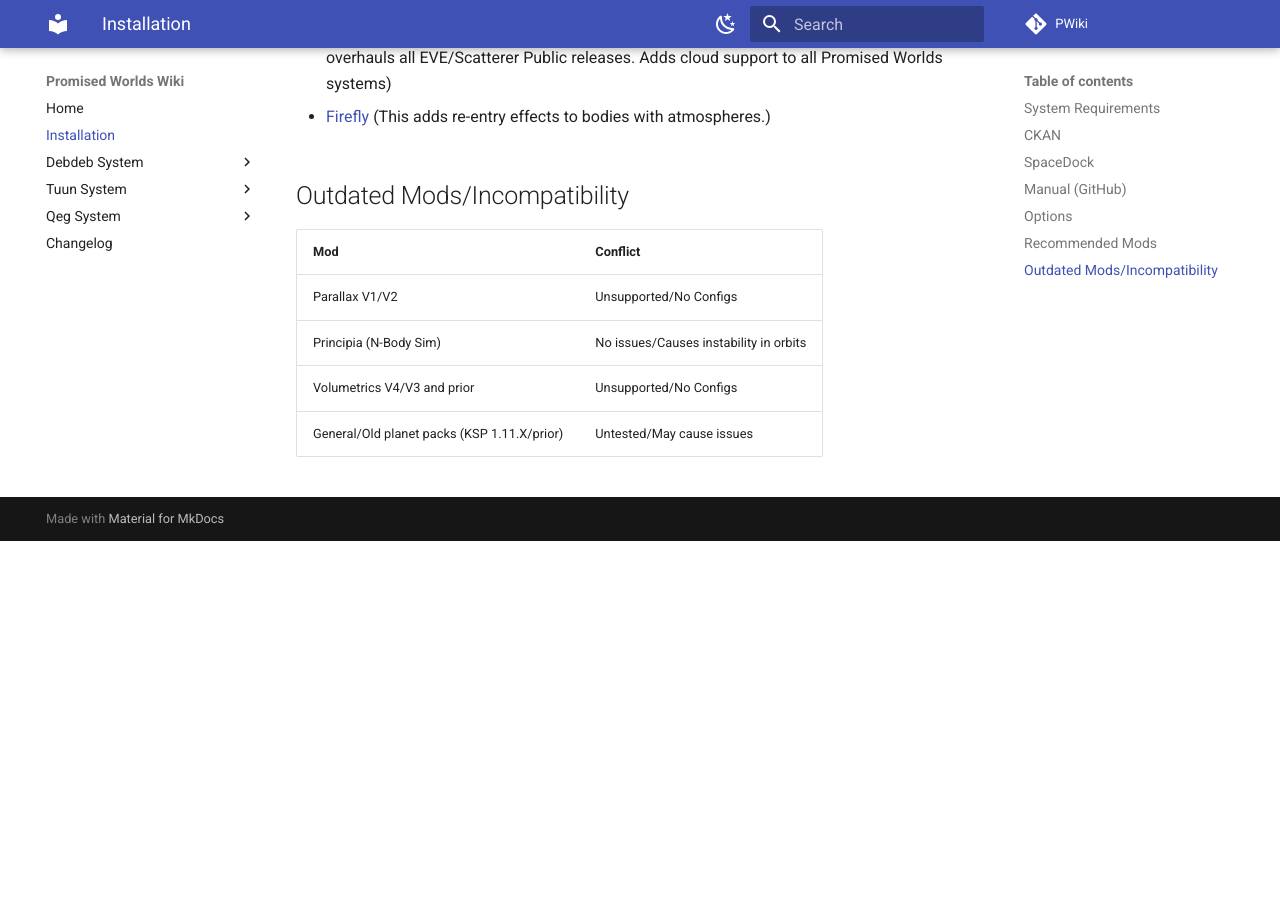
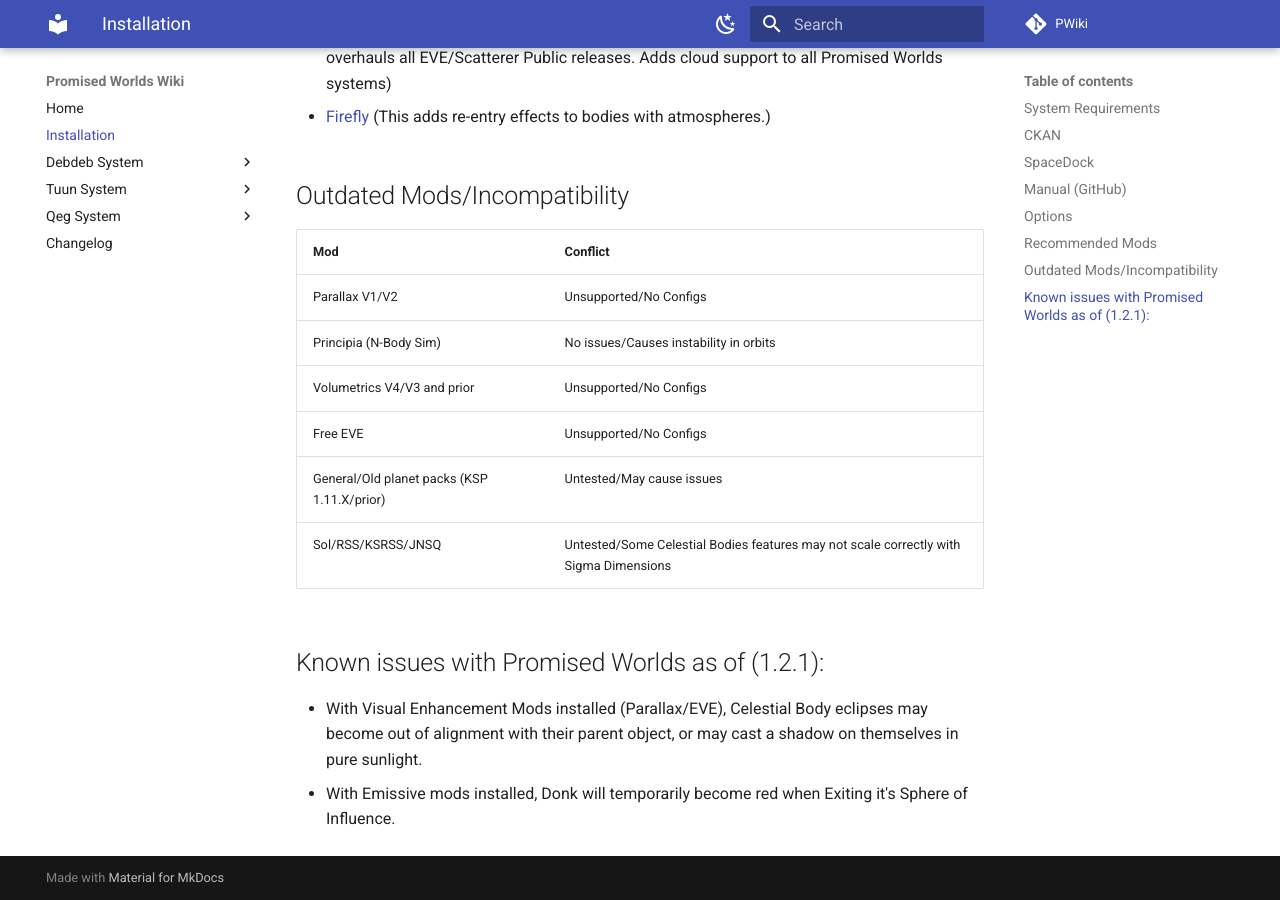
Before and after one commit to PromisedWorlds/PWiki, an MkDocs documentation site: the page built from docs/Installation.md, in a window 1280 px wide and 900 px high, scrolled down 1984 px. Built offline with MkDocs 1.6.1 and Material for MkDocs 9.7.7, drawn with Linux system fonts in a browser that asks for light colours; comment, search, counter and statistics services are not loaded; before the commit the page ends 2525 px from its top, so only the background shows below that.

Commit message:
Puf + Some Wiki Fixes
New Puf Wiki
Rask/Rusk table of contents fix
Added Known Issues to bottom of install guide. They aren't Promised Worlds issues, so that's why I list "with said mod"

```diff
--- a/docs/Installation.md
+++ b/docs/Installation.md
@@ -57,4 +57,11 @@ These mods are recommended, may require other dependencies, and are not required
 | Parallax V1/V2 | Unsupported/No Configs |
 | Principia (N-Body Sim) | No issues/Causes instability in orbits |
 | Volumetrics V4/V3 and prior | Unsupported/No Configs |
+| Free EVE | Unsupported/No Configs |
 | General/Old planet packs (KSP 1.11.X/prior) | Untested/May cause issues |
+| Sol/RSS/KSRSS/JNSQ | Untested/Some Celestial Bodies features may not scale correctly with Sigma Dimensions|
+
+## Known issues with Promised Worlds as of (1.2.1):
+
+- With Visual Enhancement Mods installed (Parallax/EVE), Celestial Body eclipses may become out of alignment with their parent object, or may cast a shadow on themselves in pure sunlight.
+- With Emissive mods installed, Donk will temporarily become red when Exiting it's Sphere of Influence.
```
Also changed, not shown: docs/tuun/Puf.md (+18 -0 lines), docs/tuun/Rask-Rusk.md (+6 -6 lines), 4 other files.
